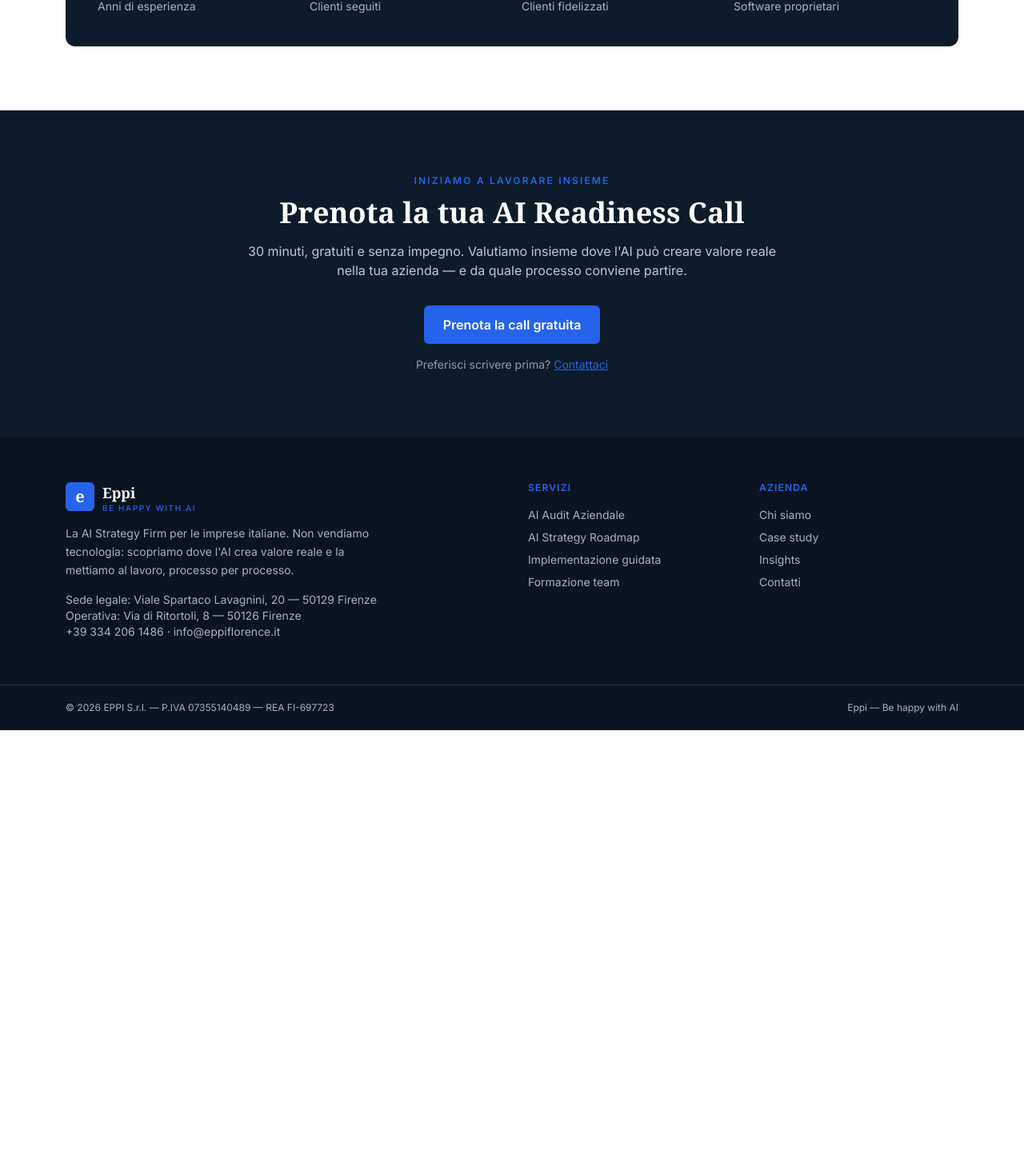
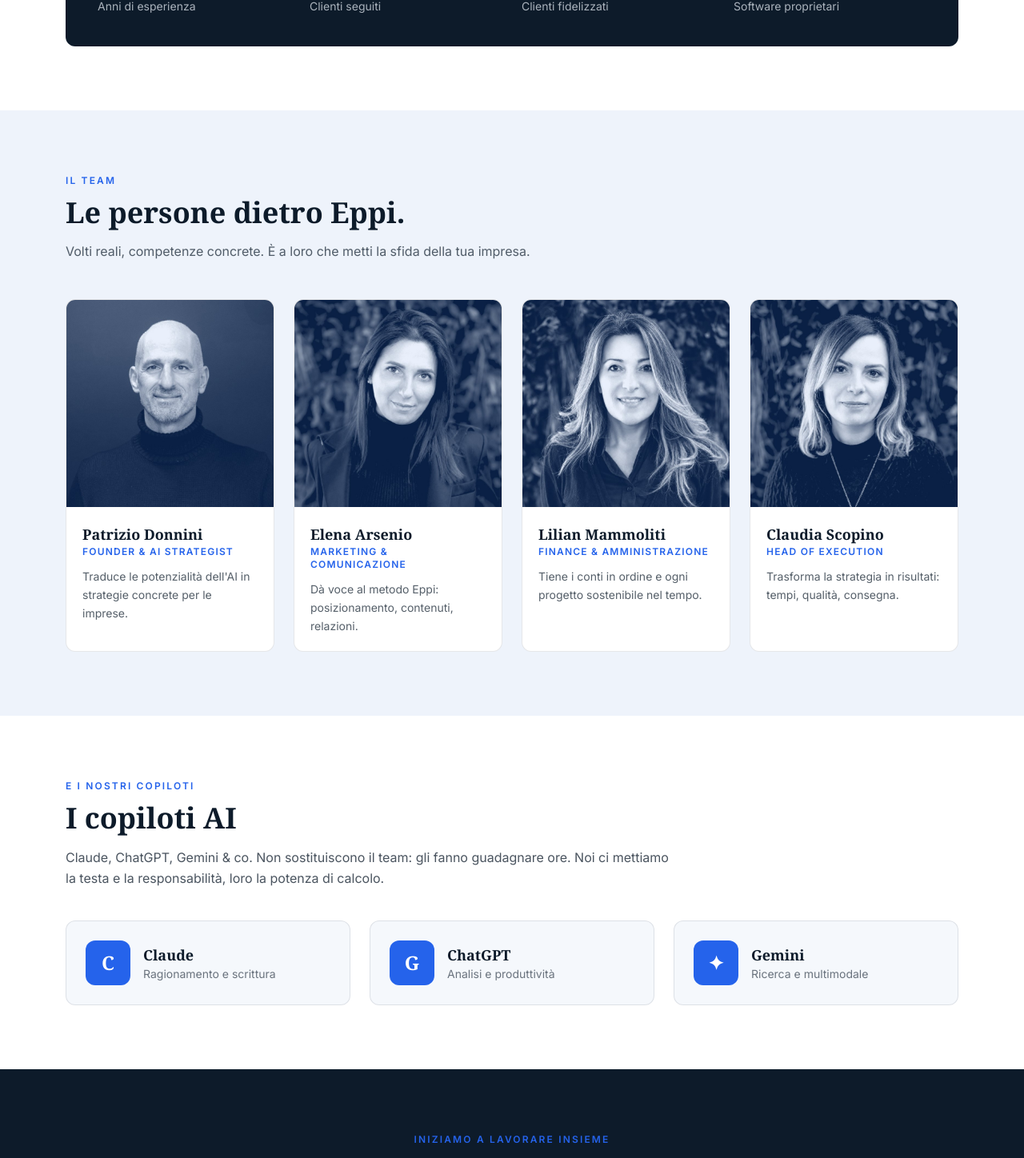
Before and after one commit to pdonnini-pixel/eppi, a React (Vite) app: page /chi-siamo in a window 1280 px wide. Shown: the part 1240-2688 px from the top of the page at 80% size. Before the commit the page ends 2153 px from the top, so only its background shows below. Built offline with nearby package versions, Linux system fonts and the light colour scheme.

Commit message:
Sezione Il Team (foto duotone) + I copiloti AI nella pagina Chi siamo

```diff
--- a/src/data/content.js
+++ b/src/data/content.js
@@ -187,3 +187,36 @@ export const values = [
 ]
 
 export const CALENDLY_URL = 'https://calendly.com/eppiflorence/30min'
+
+export const team = [
+  {
+    img: '/assets/team/pd.jpg',
+    name: 'Patrizio Donnini',
+    role: 'Founder & AI Strategist',
+    context: "Traduce le potenzialità dell'AI in strategie concrete per le imprese.",
+  },
+  {
+    img: '/assets/team/ea.jpg',
+    name: 'Elena Arsenio',
+    role: 'Marketing & Comunicazione',
+    context: "Dà voce al metodo Eppi: posizionamento, contenuti, relazioni.",
+  },
+  {
+    img: '/assets/team/lm.jpg',
+    name: 'Lilian Mammoliti',
+    role: 'Finance & Amministrazione',
+    context: "Tiene i conti in ordine e ogni progetto sostenibile nel tempo.",
+  },
+  {
+    img: '/assets/team/cs.jpg',
+    name: 'Claudia Scopino',
+    role: 'Head of Execution',
+    context: "Trasforma la strategia in risultati: tempi, qualità, consegna.",
+  },
+]
+
+export const copilots = [
+  { mark: 'C', name: 'Claude', context: 'Ragionamento e scrittura' },
+  { mark: 'G', name: 'ChatGPT', context: 'Analisi e produttività' },
+  { mark: '✦', name: 'Gemini', context: 'Ricerca e multimodale' },
+]
--- a/src/pages/ChiSiamo.jsx
+++ b/src/pages/ChiSiamo.jsx
@@ -1,6 +1,6 @@
 import Seo from '../components/Seo.jsx'
 import CTA from '../components/CTA.jsx'
-import { values, numbers } from '../data/content.js'
+import { values, numbers, team, copilots } from '../data/content.js'
 
 export default function ChiSiamo() {
   return (
@@ -54,6 +54,60 @@ export default function ChiSiamo() {
           </dl>
         </div>
       </section>
+
+      {/* IL TEAM */}
+      <section className="bg-cream">
+        <div className="container-eppi py-16 sm:py-20">
+          <p className="eyebrow">Il team</p>
+          <h2 className="mt-3 h-section max-w-2xl">Le persone dietro Eppi.</h2>
+          <p className="mt-4 max-w-2xl text-navy/70">
+            Volti reali, competenze concrete. È a loro che metti la sfida della tua impresa.
+          </p>
+          <div className="mt-12 grid gap-6 sm:grid-cols-2 lg:grid-cols-4">
+            {team.map((m) => (
+              <div key={m.name} className="overflow-hidden rounded-xl border border-navy/10 bg-white">
+                <img
+                  src={m.img}
+                  alt={`${m.name} — ${m.role}`}
+                  className="aspect-square w-full object-cover"
+                  loading="lazy"
+                />
+                <div className="p-5">
+                  <h3 className="font-serif text-lg font-bold text-navy">{m.name}</h3>
+                  <p className="text-xs font-semibold uppercase tracking-widest text-gold">{m.role}</p>
+                  <p className="mt-3 text-sm leading-relaxed text-navy/70">{m.context}</p>
+                </div>
+              </div>
+            ))}
+          </div>
+        </div>
+      </section>
+
+      {/* I COPILOTI AI */}
+      <section className="bg-white">
+        <div className="container-eppi py-16 sm:py-20">
+          <p className="eyebrow">E i nostri copiloti</p>
+          <h2 className="mt-3 h-section max-w-2xl">I copiloti AI</h2>
+          <p className="mt-4 max-w-3xl leading-relaxed text-navy/75">
+            Claude, ChatGPT, Gemini & co. Non sostituiscono il team: gli fanno guadagnare ore.
+            Noi ci mettiamo la testa e la responsabilità, loro la potenza di calcolo.
+          </p>
+          <div className="mt-10 grid gap-6 sm:grid-cols-3">
+            {copilots.map((c) => (
+              <div key={c.name} className="flex items-center gap-4 rounded-xl border border-navy/10 bg-cream/60 p-6">
+                <span className="flex h-14 w-14 shrink-0 items-center justify-center rounded-xl bg-gold font-serif text-2xl font-bold text-white">
+                  {c.mark}
+                </span>
+                <div>
+                  <h3 className="font-serif text-lg font-bold text-navy">{c.name}</h3>
+                  <p className="text-sm text-navy/60">{c.context}</p>
+                </div>
+              </div>
+            ))}
+          </div>
+        </div>
+      </section>
+
       <CTA />
     </>
   )
```
